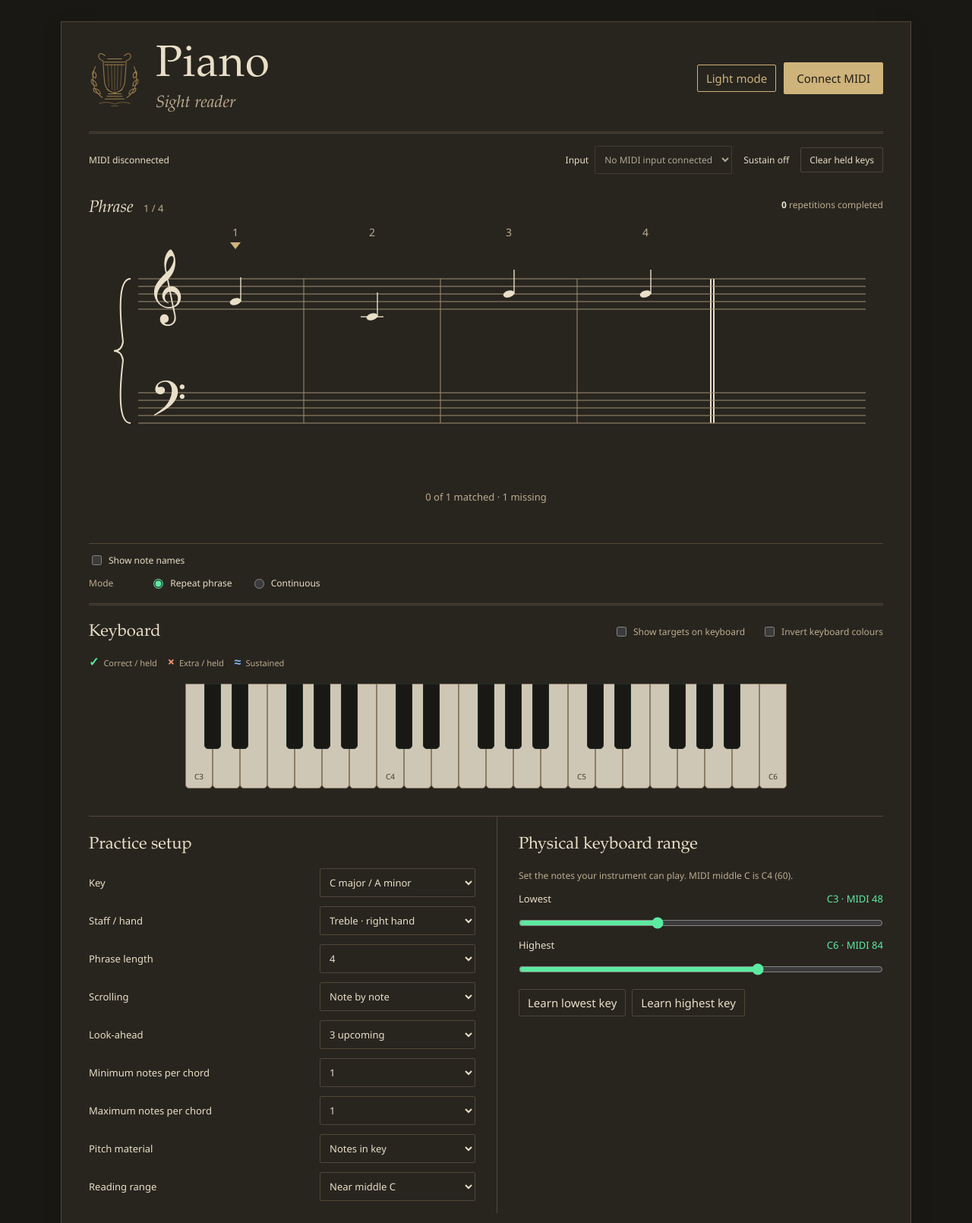
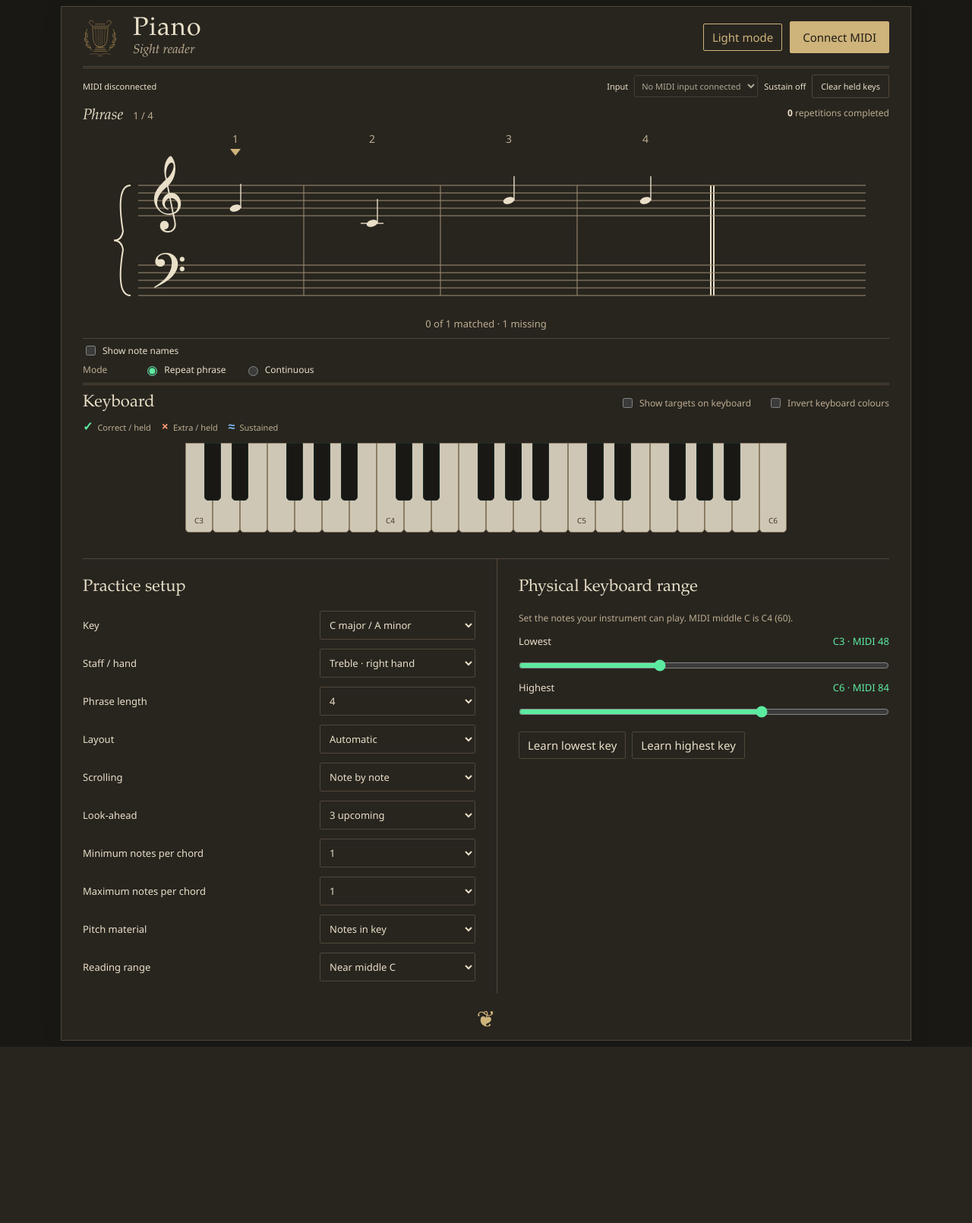
Before and after one commit to dkjroot/piano_sight_reader, a Flask app: page / in a window 1280 px wide. Shown: the top 1610 px of the page at 76% size. After the commit the page ends 1378 px from the top, so only its background shows below. Run offline with Flask 3, Linux system fonts and the light colour scheme.

Commit message:
Fit staff and keyboard with remembered compact layouts

```diff
--- a/static/app.js
+++ b/static/app.js
@@ -36,6 +36,21 @@ syncMode();
 function rangeLabels() {
   for (const id of ['low', 'high']) $(`${id}-label`).textContent = `${noteName(spell(+$(id).value))} · MIDI ${$(id).value}`;
 }
+
+function applyDensity() {
+  const compact = $('density').value === 'compact' || ($('density').value === 'auto' && matchMedia('(min-width:900px) and (max-height:950px)').matches);
+  document.documentElement.dataset.density = compact ? 'compact' : 'comfortable';
+}
+try {
+  const density = localStorage.getItem('piano-sight-reader-density');
+  if (['auto','compact','comfortable'].includes(density)) $('density').value=density;
+} catch { /* Storage is optional. */ }
+applyDensity();
+$('density').addEventListener('change', () => {
+  applyDensity();
+  try {localStorage.setItem('piano-sight-reader-density',$('density').value);} catch { /* Session still works. */ }
+  drawStaff(); scrollToCurrent(); update();
+});
 
 function applyTheme(dark) {
   document.documentElement.dataset.theme = dark ? 'dark' : 'light';
@@ -85,7 +100,7 @@ function drawStaff() {
   const allNotes = chunk.flatMap((chord,local) => chord.map(note => ({...note, phraseStep:start+local})));
   const treble = allNotes.filter(n => n.staff === 'treble');
   const bass = allNotes.filter(n => n.staff === 'bass');
-  const {trebleBottom, bassBottom, height, yFor} = staffLayout(allNotes);
+  const {trebleBottom, bassBottom, height, yFor} = staffLayout(allNotes, {compact:document.documentElement.dataset.density === 'compact'});
   const trebleY = yFor, bassY = yFor;
   const alterations = keyAlterations(settings().key);
   let svg = `<svg class="phrase-system" data-start="${start}" data-end="${start+chunk.length-1}" viewBox="0 0 ${width} ${height}" role="img" aria-label="Phrase steps ${start+1} to ${start+chunk.length}"><title>Phrase on grand staff</title>`;
@@ -374,5 +389,5 @@ $('connect').addEventListener('click', async () => {
 });
 window.addEventListener('blur', () => { performance.clear(); update(); });
 document.addEventListener('visibilitychange', () => { if (document.hidden) { performance.clear(); update(); } });
-window.addEventListener('resize', () => {drawStaff(); scrollToCurrent(); update();});
+window.addEventListener('resize', () => {applyDensity(); drawStaff(); scrollToCurrent(); update();});
 rangeLabels(); drawKeyboard(); newTarget();
--- a/static/notation.js
+++ b/static/notation.js
@@ -17,16 +17,16 @@ export function accidentalLayout(notes, positions, yFor) {
 
 // Reserve space around each written pitch, including stems and directional hints.
 // The entire SVG grows instead of squeezing distant ledger notes into a fixed box.
-export function staffLayout(target) {
+export function staffLayout(target, {compact = false} = {}) {
   const treble = target.filter(n => n.staff === 'treble');
   const bass = target.filter(n => n.staff === 'bass');
-  const margin = 80, gap = 100;
+  const margin = 80, gap = compact ? 55 : 100, bottomMargin = compact ? 24 : 80;
   const trebleBottom = Math.max(margin + 40, ...treble.map(n => margin + (staffStep(n) - 30) * 5));
   const trebleY = n => trebleBottom - (staffStep(n) - 30) * 5;
   const trebleExtent = Math.max(trebleBottom, ...treble.map(trebleY));
   const bassBottom = Math.max(trebleExtent + gap + 40, ...bass.map(n => trebleExtent + gap + (staffStep(n) - 18) * 5));
   const bassY = n => bassBottom - (staffStep(n) - 18) * 5;
-  const height = Math.max(bassBottom + margin, ...bass.map(n => bassY(n) + margin));
+  const height = Math.max(bassBottom + bottomMargin, ...bass.map(n => bassY(n) + bottomMargin));
   return {trebleBottom, bassBottom, height, yFor: n => n.staff === 'bass' ? bassY(n) : trebleY(n)};
 }
 
--- a/static/style.css
+++ b/static/style.css
@@ -103,3 +103,28 @@ input { accent-color:var(--green); }
 .range-buttons { display:flex; gap:8px; flex-wrap:wrap; margin-top:18px; }
 .end-ornament { text-align:center; color:var(--accent); font:30px Georgia, serif; margin:12px 0 0; }
 @media(max-width:650px) { main { padding:20px 16px 6px; margin:0; border:0; } header { align-items:center; gap:10px; padding-bottom:18px; } .title-block { gap:10px; } .lyre { width:38px; height:65px; } h1 { font-size:36px; } .subtitle { font-size:17px; } .header-actions { gap:7px; max-width:126px; } .header-actions button { font-size:12px; padding:8px 10px; } .settings-grid { grid-template-columns:1fr; gap:0; } .settings + .settings { border-left:0; border-top:1px solid var(--line); padding-left:0; } .practice { padding:12px 0; } .keyboard-card { padding:18px 0 8px; } #staff svg { min-height:170px; } .feedback h2 { font-size:21px; } .connection label { width:100%; } .connection select { flex:1; } }
+
+/* Fit the playing surface on browser viewports reduced by desktop chrome.
+   Compactness removes whitespace; ledger positions and notehead sizes stay intact. */
+:root[data-density=compact] main { margin:8px auto; padding:10px 28px 8px; }
+:root[data-density=compact] header { padding-bottom:8px; margin-bottom:8px; }
+:root[data-density=compact] h1 { font-size:34px; margin-bottom:0; }
+:root[data-density=compact] .subtitle { font-size:17px; }
+:root[data-density=compact] .lyre { width:46px; height:60px; }
+:root[data-density=compact] .connection { gap:8px; margin-bottom:6px; font-size:11px; }
+:root[data-density=compact] .connection select { padding:5px; }
+:root[data-density=compact] #midi-activity { flex-basis:auto; }
+:root[data-density=compact] .practice { padding:5px 0 9px; }
+:root[data-density=compact] .practice-top h2 { font-size:20px; }
+:root[data-density=compact] #staff { max-height:min(390px,46vh); }
+:root[data-density=compact] .feedback { min-height:28px; }
+:root[data-density=compact] .feedback h2 { font-size:18px; }
+:root[data-density=compact] .feedback p { margin:4px 0; }
+:root[data-density=compact] .practice-actions { padding-top:6px; }
+:root[data-density=compact] .phrase-end { padding-top:7px; }
+:root[data-density=compact] .keyboard-card { padding:10px 0 6px; }
+:root[data-density=compact] .keyboard-heading { margin-bottom:7px; }
+:root[data-density=compact] .legend { margin-bottom:7px; }
+:root[data-density=compact] #keyboard { height:122px; }
+:root[data-density=compact] .key.white { height:118px; }
+:root[data-density=compact] .key.black { height:76px; }
--- a/templates/index.html
+++ b/templates/index.html
@@ -36,6 +36,7 @@
       <label>Key <select id="key"><option value="C">C major / A minor</option></select></label>
       <label>Staff / hand <select id="hand"><option value="right">Treble · right hand</option><option value="left">Bass · left hand</option><option value="both">Both hands</option></select></label>
       <label>Phrase length <select id="length"><option value="1">1</option><option value="2">2</option><option value="4" selected>4</option><option value="8">8</option><option value="12">12</option><option value="16">16</option><option value="24">24</option><option value="32">32</option></select></label>
+      <label>Layout <select id="density"><option value="auto">Automatic</option><option value="comfortable">Comfortable</option><option value="compact">Compact</option></select></label>
       <label>Scrolling <select id="scroll-mode"><option value="note">Note by note</option><option value="page">Page by page</option></select></label>
       <label>Look-ahead <select id="preview"><option value="0">None</option><option value="1">1 upcoming</option><option value="2">2 upcoming</option><option value="3" selected>3 upcoming</option><option value="4">4 upcoming</option><option value="7">7 upcoming</option></select></label>
       <label>Minimum notes per chord <select id="min-size"></select></label>
```
Also changed, not shown: AGENTS.md (+2 -1 lines), ROADMAP.md (+3 -3 lines), tests/browser.cjs (+18 -0 lines), tests/core.test.js (+8 -0 lines), README.md.
